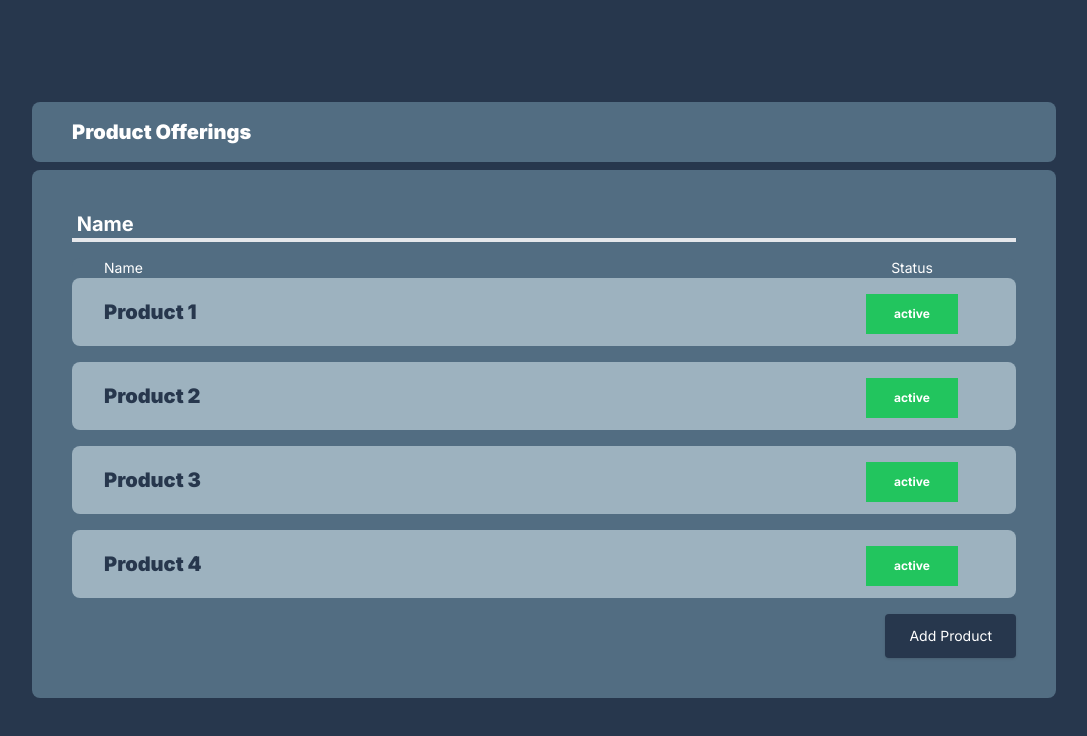
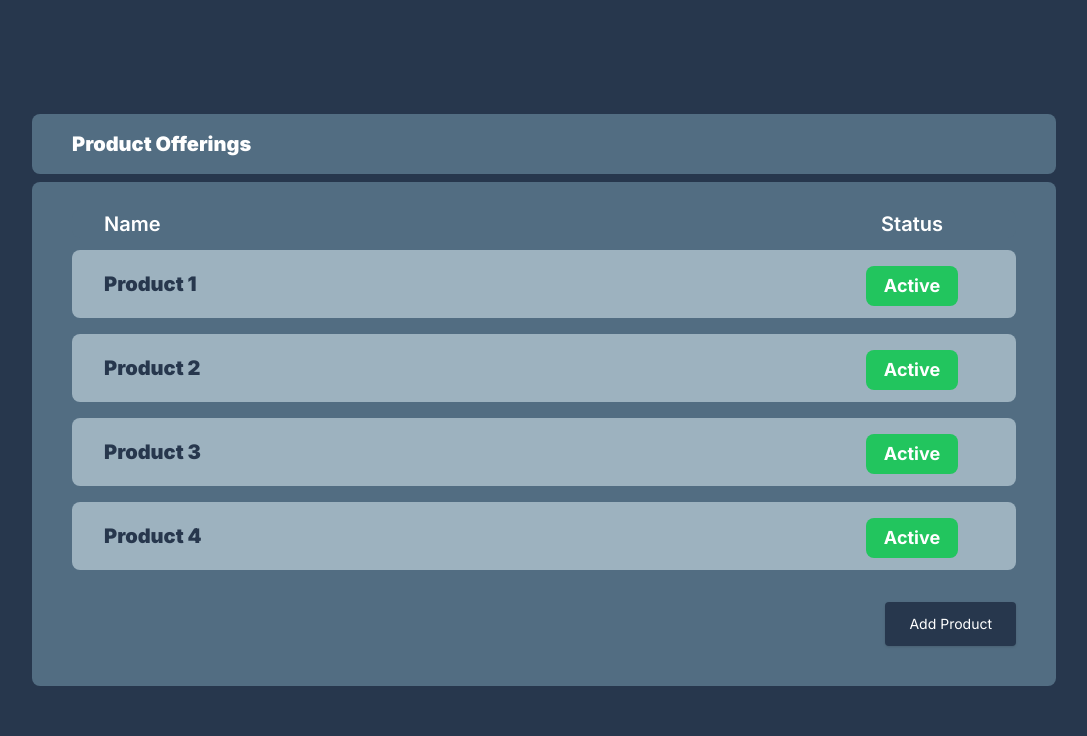
Before and after one commit to pattyarao/inventory-management-app, a Next.js app: page /productofferings in a window 1280 px wide. Shown: the top 736 px of the page, without its empty margins (96-1183 px from the left). Built offline with nearby package versions, Linux system fonts and the light colour scheme.

Commit message:
Updated frontend for Manufacturer Main Page

```diff
--- a/app/components/ProductOfferList.jsx
+++ b/app/components/ProductOfferList.jsx
@@ -10,7 +10,7 @@ const ProductOfferList = () => {
   const [productList, setProductList] = useState([
     {
       name: "Product 1",
-      status: "active",
+      status: "Active",
       materials: [
         { name: "Material A", amount: 100, unit: "g" },
         { name: "Material B", amount: 200, unit: "g" },
@@ -18,12 +18,12 @@ const ProductOfferList = () => {
     },
     {
       name: "Product 2",
-      status: "active",
+      status: "Active",
       materials: [{ name: "Material C", amount: 500, unit: "ml" }],
     },
     {
       name: "Product 3",
-      status: "active",
+      status: "Active",
       materials: [
         { name: "Material D", amount: 50, unit: "g" },
         { name: "Material E", amount: 1, unit: "L" },
@@ -31,7 +31,7 @@ const ProductOfferList = () => {
     },
     {
       name: "Product 4",
-      status: "active",
+      status: "Active",
       materials: [{ name: "Material F", amount: 250, unit: "mg" }],
     },
 ]);
@@ -52,12 +52,12 @@ const handleCloseProductDetailsModal = () => {
 const handleToggleStatus = (index) => {
     const updatedProductList = [...productList];
     updatedProductList[index].status =
-    updatedProductList[index].status === "active" ? "inactive" : "active";
+    updatedProductList[index].status === "Active" ? "Inactive" : "Active";
     setProductList(updatedProductList);
   };
 
   const addProductToList = (newProduct) => {
-    const productWithStatus = { ...newProduct, status: "active" };
+    const productWithStatus = { ...newProduct, status: "Active" };
   setProductList([...productList, productWithStatus]);
   };
 
@@ -76,13 +76,13 @@ const handleToggleStatus = (index) => {
                 {productList.length !== 0 ? (
                   <>
                     <div
-                      className="px-3 w-full grid grid-cols-5 text-xs rounded-lg"
+                      className="px-3 w-full grid grid-cols-5 text-xs rounded-lg mb-3"
                       style={{ backgroundColor: "#526D82", color: "white" }}
                     >
-                      <div className="col-span-3 md:col-span-4  text-sm ms-5">
+                      <div className="col-span-3 md:col-span-4  text-xl font-semibold ms-5 ">
                         Name
                       </div>
-                      <div className="col-span-2 md:col-span-1 text-sm flex items-center justify-center">
+                      <div className="col-span-2 md:col-span-1 text-xl font-semibold flex items-center justify-center">
                         Status
                       </div>
                     </div>
@@ -104,10 +104,10 @@ const handleToggleStatus = (index) => {
 
                           <button
                               className={`${
-                                product.status === "active"
+                                product.status === "Active"
                                   ? "bg-green-500"
                                   : "bg-red-500"
-                              } text-white font-bold w-1/2 mx-auto`}
+                              } text-white text-lg font-bold w-1/2 mx-auto rounded-lg`}
                               onClick={() => handleToggleStatus(index)}
                             >
                             {product.status}
@@ -128,7 +128,7 @@ const handleToggleStatus = (index) => {
                   </div>
                 )}
               </div>
-              <div className="flex justify-end">
+              <div className="flex justify-end pt-4">
                 <AddProductOffer addProductToList={addProductToList}/>
                 {showProductDetailsModal && selectedProduct && (
                   <ViewProduct
--- a/app/productofferings/page.jsx
+++ b/app/productofferings/page.jsx
@@ -10,9 +10,9 @@ const ProductOfferings = () => {
       <div className="w-[80%] px-10 py-4 bg-blue-400 rounded-lg" style={{ backgroundColor: '#526D82', color: 'white' }}>
         <h1 className="font-black text-xl">Product Offerings</h1>
       </div>
-      <div className="w-[80%] p-10 bg-blue-300 gap-6 rounded-lg" style={{ backgroundColor: '#526D82', color: 'white' }}>
-        <h3 className="text-xl font-bold">&nbsp;Name</h3>
-        <hr className="w-full border-2 mb-4" style={{ backgroundColor: '#DDE6ED', color: 'white' }}></hr>
+      <div className="w-[80%] p-10 pt-7 bg-blue-300 gap-6 rounded-lg" style={{ backgroundColor: '#526D82', color: 'white' }}>
+        {/*<h3 className="text-xl font-bold">&nbsp;Name</h3>
+        <hr className="w-full border-2 mb-4" style={{ backgroundColor: '#DDE6ED', color: 'white' }}></hr>*/}
 
         <ProductOfferList/>
 
```
